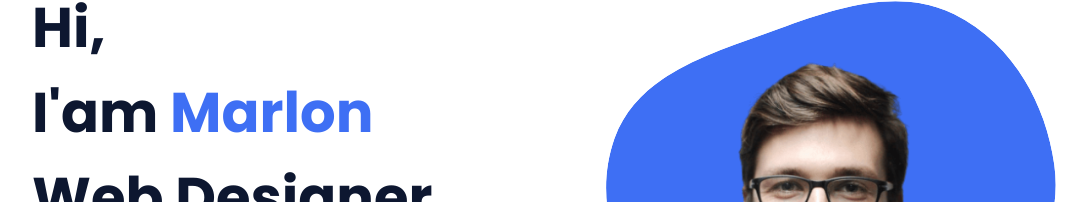
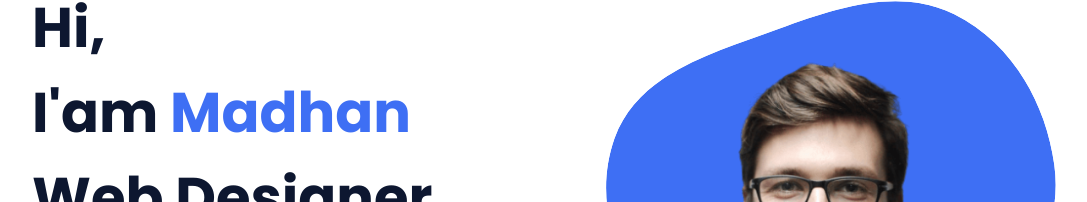
Before and after one commit to madhan8651/portfolio, a plain HTML site: page index.html in a window 1280 px wide. Shown: the part 175-377 px from the top of the page, without its empty margins (96-1183 px from the left). Drawn offline with nearby package versions, Linux system fonts and the light colour scheme.

Commit message:
Update index.html

```diff
--- a/index.html
+++ b/index.html
@@ -39,7 +39,7 @@
             <!--===== HOME =====-->
             <section class="home bd-grid" id="home">
                 <div class="home__data">
-                    <h1 class="home__title">Hi,<br>I'am <span class="home__title-color">Marlon</span><br> Web Designer</h1>
+                    <h1 class="home__title">Hi,<br>I'am <span class="home__title-color">Madhan</span><br> Web Designer</h1>
 
                     <a href="#" class="button">Contact</a>
                 </div>
```
